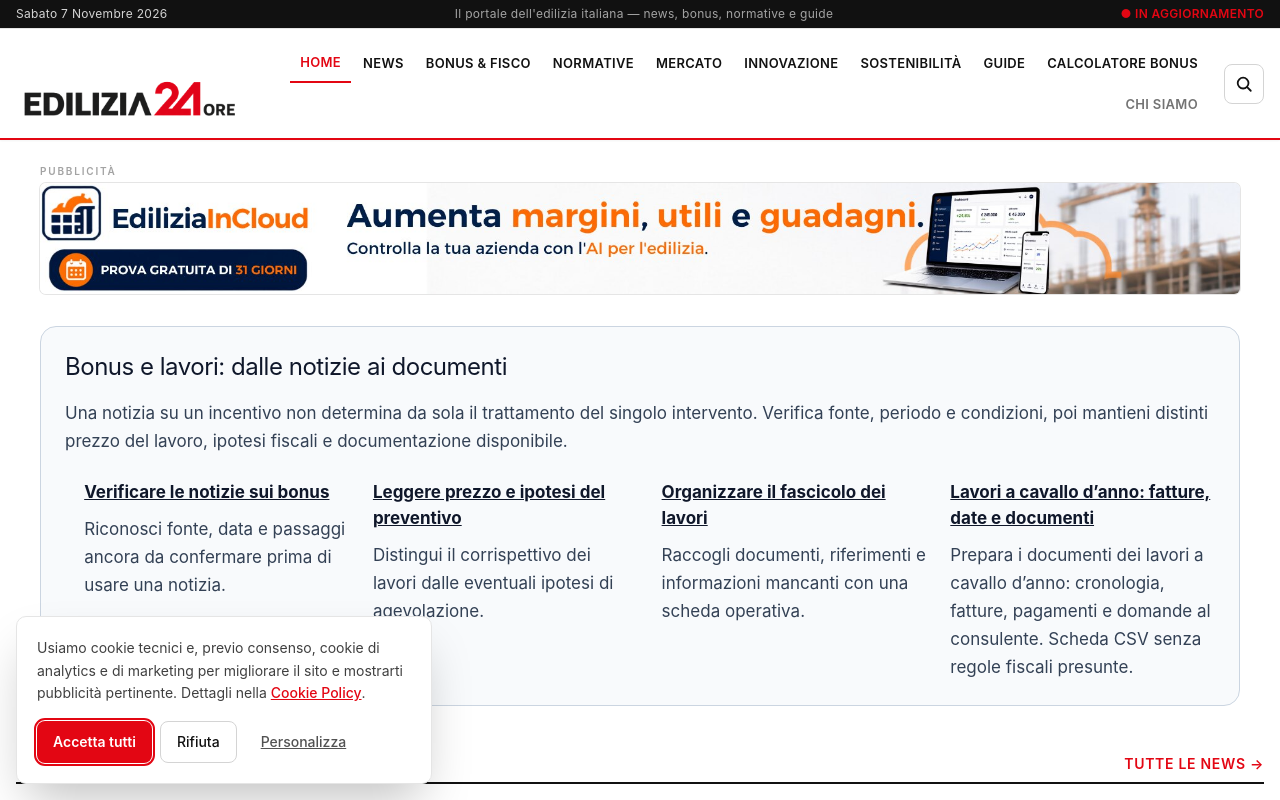
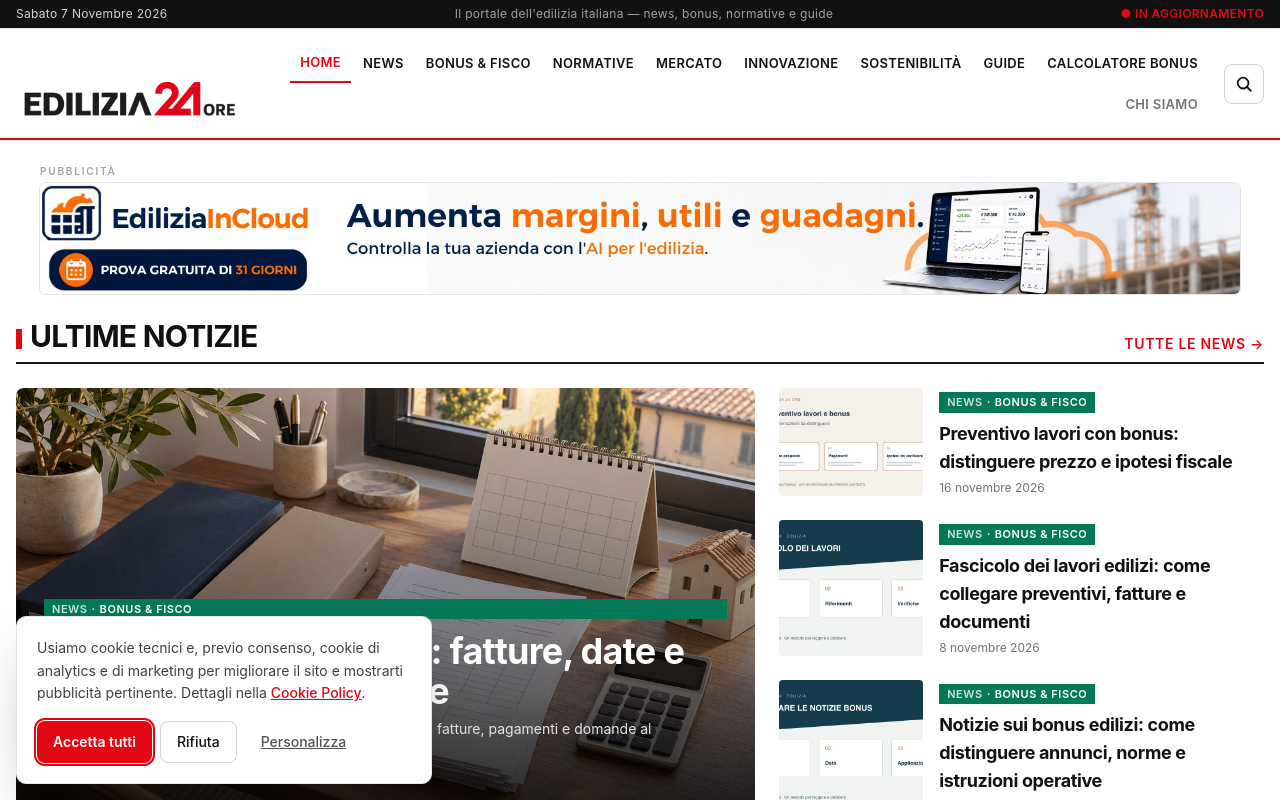
Before and after one commit to Ediliziaio/edilizia24ore, a React (Vite) app: page / in a window 1280 px wide. Shown: the top 800 px of the page. Built offline with nearby package versions, Linux system fonts and the light colour scheme.

Commit message:
ui: remove priority links panel from homepage

```diff
--- a/src/pages/Home.tsx
+++ b/src/pages/Home.tsx
@@ -1,4 +1,3 @@
-import { PriorityPaths } from "@/components/PriorityPaths";
 import { useMemo } from 'react';
 import { Link } from 'react-router';
 import SeoHead from '@/components/SeoHead';
@@ -84,7 +83,6 @@ export default function Home() {
         <h1 className="sr-only">
           Edilizia 24 Ore: bonus edilizi, detrazioni e fiscalità della casa
         </h1>
-      <PriorityPaths />
 
 
         {/* ULTIME NOTIZIE — chronological feed */}
```
